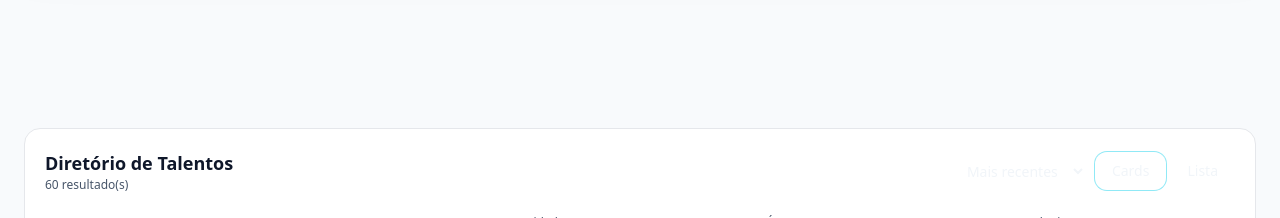
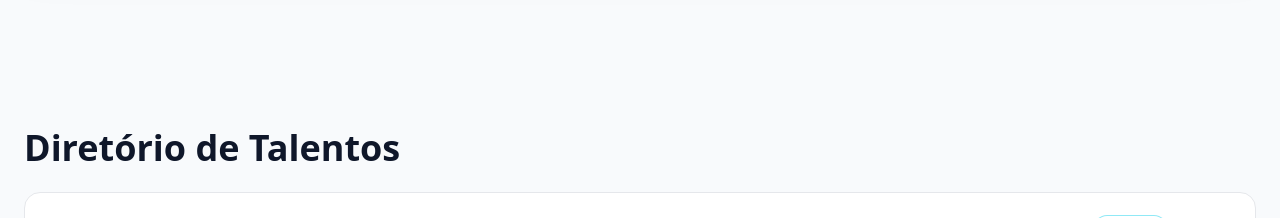
Before and after one commit to gaga190608/vyra-gs, a React (Vite) app: page / in a window 1280 px wide. Shown: the part 1680-1898 px from the top of the page. Built offline with nearby package versions, Linux system fonts and the light colour scheme.

Commit message:
update TalentDirectory.jsx

```diff
--- a/src/sections/TalentDirectory.jsx
+++ b/src/sections/TalentDirectory.jsx
@@ -61,8 +61,12 @@ export default function TalentDirectory() {
   }, [profiles, query, city, area, tech, sort]);
 
   return (
-    <section className="bg-slate-50 dark:bg-slate-950 py-16">
+    <section id="diretorio" className="bg-slate-50 dark:bg-slate-950 py-16">
       <div className="mx-auto max-w-7xl px-4 md:px-6">
+        <h2 className="text-3xl md:text-4xl font-bold text-slate-900 dark:text-white mb-6">
+          Diretório de Talentos
+        </h2>
+
         <DirectorySearchBar
           query={query}
           setQuery={setQuery}
@@ -81,7 +85,6 @@ export default function TalentDirectory() {
           setView={setView}
           count={filtered.length}
         />
-
         <div
           className={`mt-6 ${
             view === "cards"
```
